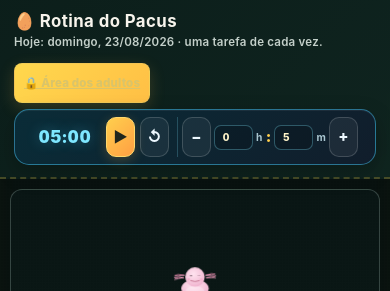
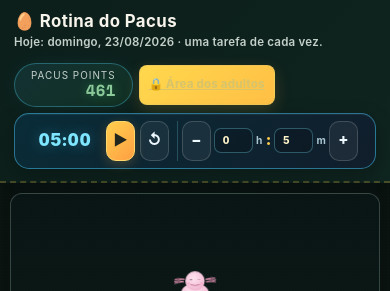
Before and after one commit to taukkunen1/rotina, a website: page index.html in a window 390 px wide. Shown: the top 291 px of the page. Drawn offline with nearby package versions, Linux system fonts and the light colour scheme; no server answers.

Commit message:
fix: restore Pacus Points on mobile

```diff
--- a/ux-2026.css
+++ b/ux-2026.css
@@ -76,7 +76,9 @@ button:disabled{cursor:not-allowed;opacity:.5;}
   .topbar{padding:12px 14px;align-items:flex-start;}
   .topbar h1{font-size:1.05rem;white-space:normal;}
   .topbar-context{font-size:.72rem;}
-  .pacus-total{display:none;}
+  .pacus-total{display:flex;flex-direction:column;align-items:flex-end;gap:0;white-space:nowrap;}
+  .pacus-total .label{font-size:.62rem;line-height:1.1;}
+  .pacus-total .num{font-size:1rem;line-height:1.15;}
   .content{padding:10px 10px 0;}
   .period{border-radius:10px;}
   .task{grid-template-columns:auto 1fr auto;}
```
